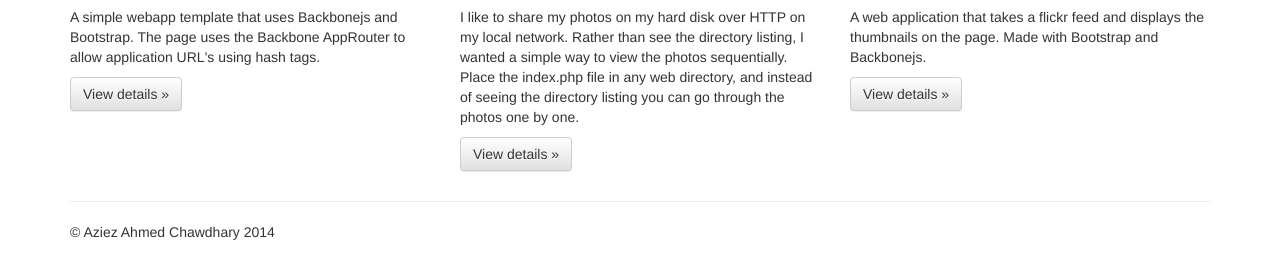
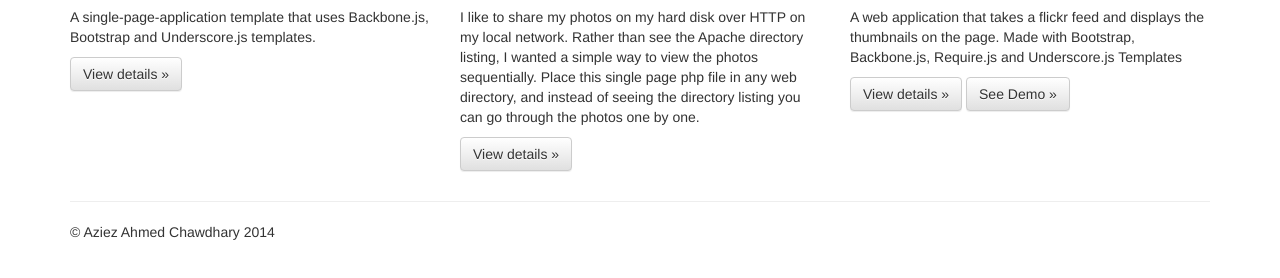
Before and after one commit to aziezahmed/aziezahmed.github.io, a plain HTML site: page index.html in a window 1280 px wide. Shown: the part 340-618 px from the top of the page. Drawn offline with nearby package versions, Linux system fonts and the light colour scheme.

Commit message:
Updating the home page with better wording and a link to the flickr gallery

```diff
--- a/index.html
+++ b/index.html
@@ -40,18 +40,19 @@
       <div class="row">
         <div class="col-md-4">
           <h2>WebApp</h2>
-          <p>A simple webapp template that uses Backbonejs and Bootstrap. The page uses the Backbone AppRouter to allow application URL's using hash tags.</p>
+          <p>A single-page-application template that uses Backbone.js, Bootstrap and Underscore.js templates.<br> </p>
           <p><a class="btn btn-default" href="https://github.com/aziezahmed/webapp" role="button">View details &raquo;</a></p>
         </div>
         <div class="col-md-4">
           <h2>Photo Gallery</h2>
-          <p>I like to share my photos on my hard disk over HTTP on my local network. Rather than see the directory listing, I wanted a simple way to view the photos sequentially. Place the index.php file in any web directory, and instead of seeing the directory listing you can go through the photos one by one. </p>
+          <p>I like to share my photos on my hard disk over HTTP on my local network. Rather than see the Apache directory listing, I wanted a simple way to view the photos sequentially. Place this single page php file in any web directory, and instead of seeing the directory listing you can go through the photos one by one. </p>
           <p><a class="btn btn-default" href="https://github.com/aziezahmed/photo_gallery" role="button">View details &raquo;</a></p>
        </div>
         <div class="col-md-4">
           <h2>Flickr Gallery</h2>
-          <p>A web application that takes a flickr feed and displays the thumbnails on the page. Made with Bootstrap and Backbonejs.</p>
-          <p><a class="btn btn-default" href="https://github.com/aziezahmed/flickr_gallery" role="button">View details &raquo;</a></p>
+          <p>A web application that takes a flickr feed and displays the thumbnails on the page. Made with Bootstrap, Backbone.js, Require.js and Underscore.js Templates</p>
+          <p></p>
+          <p><a class="btn btn-default" href="https://github.com/aziezahmed/flickr_gallery" role="button">View details &raquo;</a> <a class="btn btn-default" href="http://aziezahmed.github.io/flickr_gallery/" role="button"> See Demo &raquo;</a></p>
         </div>
       </div>
 
```
